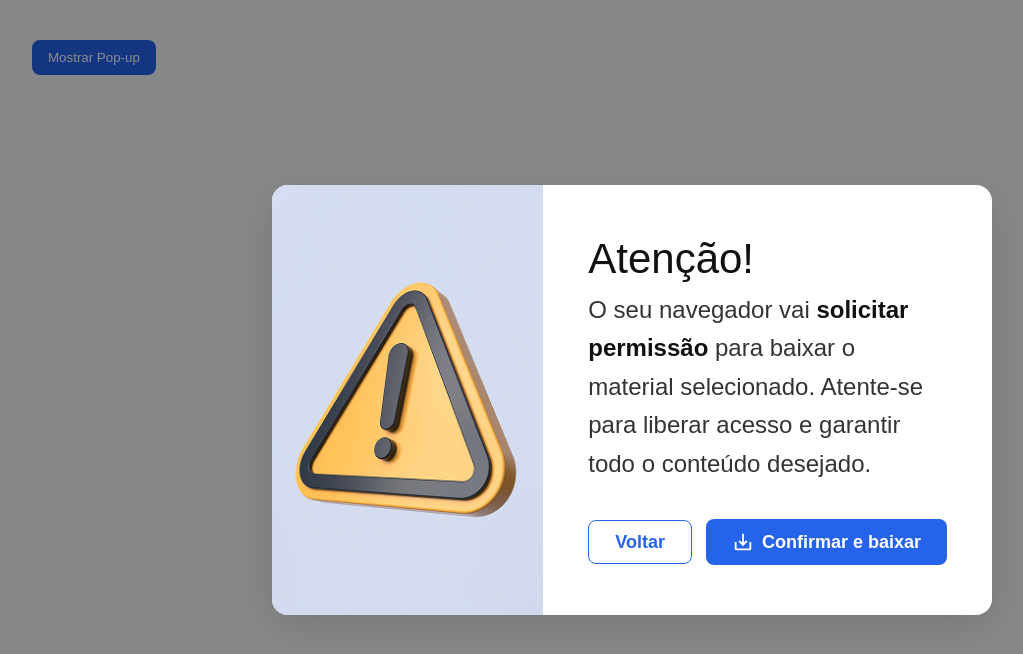
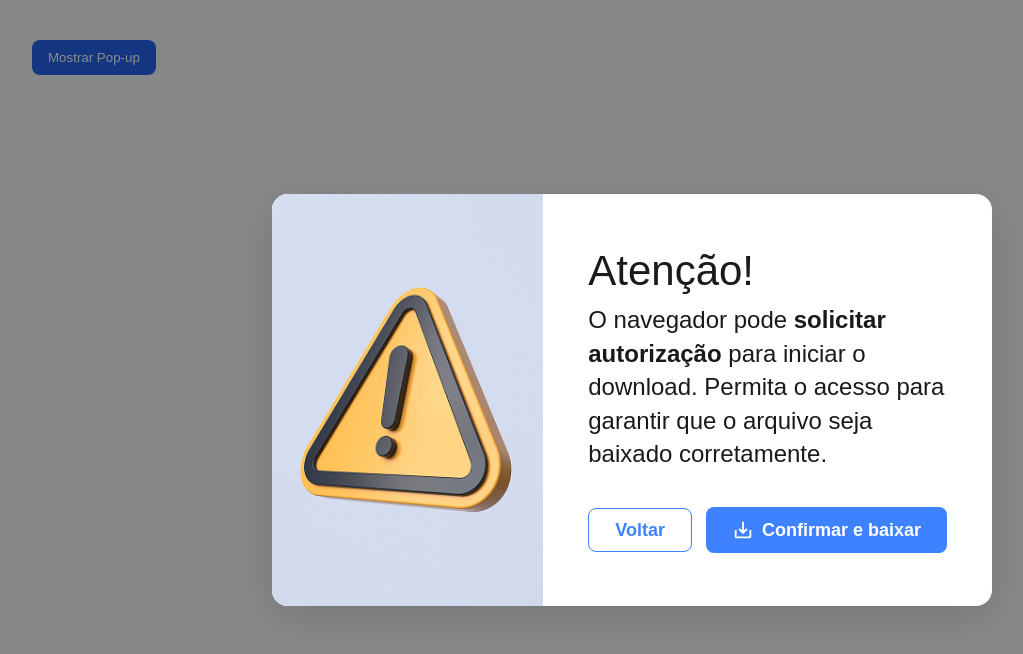
Before and after one commit to cassamgloss/popup, a plain HTML site: page index.html in a window 1280 px wide. Both pictures are taken after a click on the button "Mostrar Pop-up". Shown: the whole page, without its empty margins (8-1031 px from the left). Drawn offline with Linux system fonts and the light colour scheme; a web font is replaced by a local one.

Commit message:
atualização no texto e cores

```diff
--- a/index.html
+++ b/index.html
@@ -18,9 +18,8 @@
         <div class="popup-right">
           <h2>Atenção!</h2>
           <p>
-            O seu navegador vai <strong>solicitar permissão</strong> para baixar
-            o material selecionado. Atente-se para liberar acesso e garantir
-            todo o conteúdo desejado.
+            O navegador pode <strong>solicitar autorização</strong> para iniciar o download.
+Permita o acesso para garantir que o arquivo seja baixado corretamente.
           </p>
           <div class="popup-buttons">
             <button id="edit-info" class="btn-outline">
--- a/styles.css
+++ b/styles.css
@@ -74,7 +74,7 @@ body {
 
 /* ========== LADO ESQUERDO (IMAGEM) ========== */
 .popup-left {
-  background-color: #e9eefc;
+  background-color: #ffffff;
   width: 40%;
   display: flex;
   align-items: center;
@@ -112,7 +112,7 @@ body {
   font-family: "Satoshi", sans-serif;
   font-weight: 500; /* Medium */
   font-size: 42px;
-  color: #111;
+  color: #1a1a1a;
   margin-bottom: 8px; /* espaço ajustado */
 }
 
@@ -120,15 +120,15 @@ body {
 .popup-right p {
   font-family: "Satoshi", sans-serif;
   font-size: 24px;
-  line-height: 1.6;
-  color: #333;
+  line-height: 1.4;
+  color: #1a1a1a;
   margin-bottom: 36px;
   font-weight: 400; /* Regular */
 }
 
 .popup-right strong {
   font-weight: 700; /* Bold */
-  color: #111; /* preto */
+  color: #1a1a1a; /* preto */
 }
 
 /* ========== BOTÕES ========== */
@@ -177,8 +177,8 @@ body {
 /* Botão outline */
 .btn-outline {
   background-color: transparent;
-  color: #2563eb;
-  border: 1.6px solid #2563eb;
+  color: #3f82ff;
+  border: 1.6px solid #3f82ff;
 }
 
 .btn-outline:hover {
@@ -187,13 +187,13 @@ body {
 
 /* Botão primário */
 .btn-primary {
-  background-color: #2563eb;
+  background-color: #3f82ff;
   color: #ffffff;
   border: none;
 }
 
 .btn-primary:hover {
-  background-color: #1e4fc7;
+  background-color: #3f82ff;
 }
 
 /* ========== BOTÃO DE TESTE (Mostrar Popup) ========== */
```
